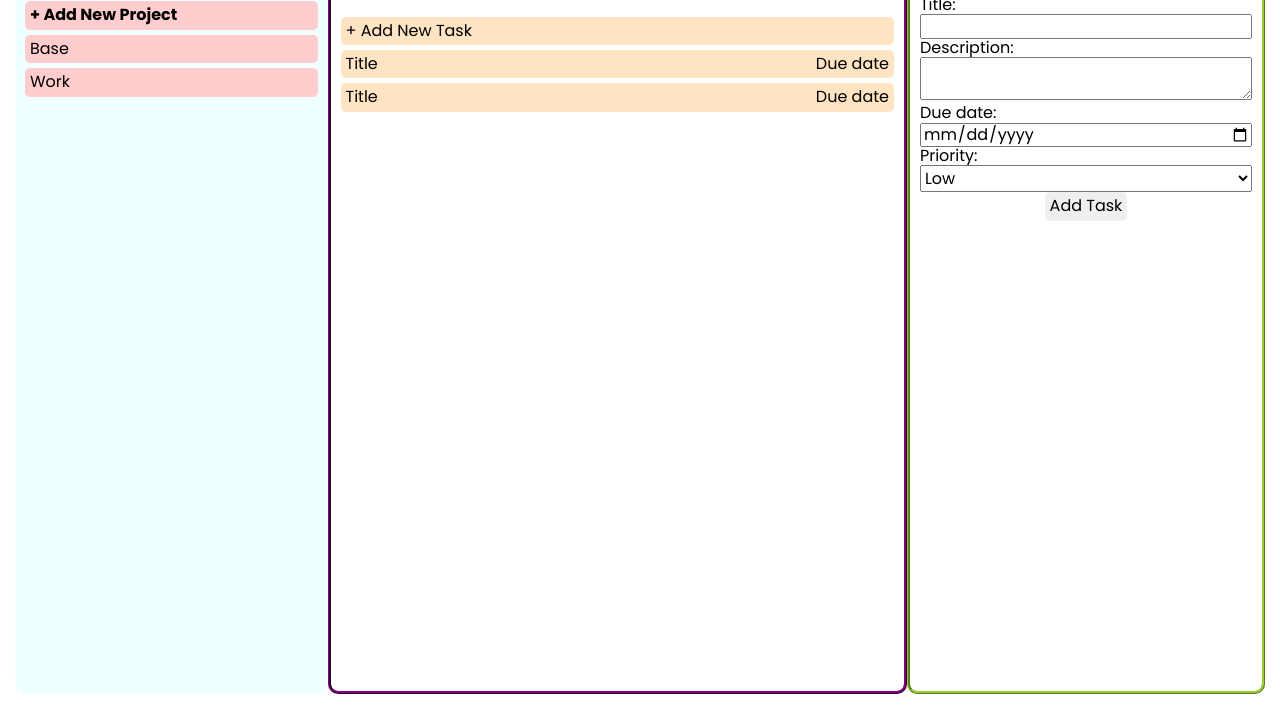
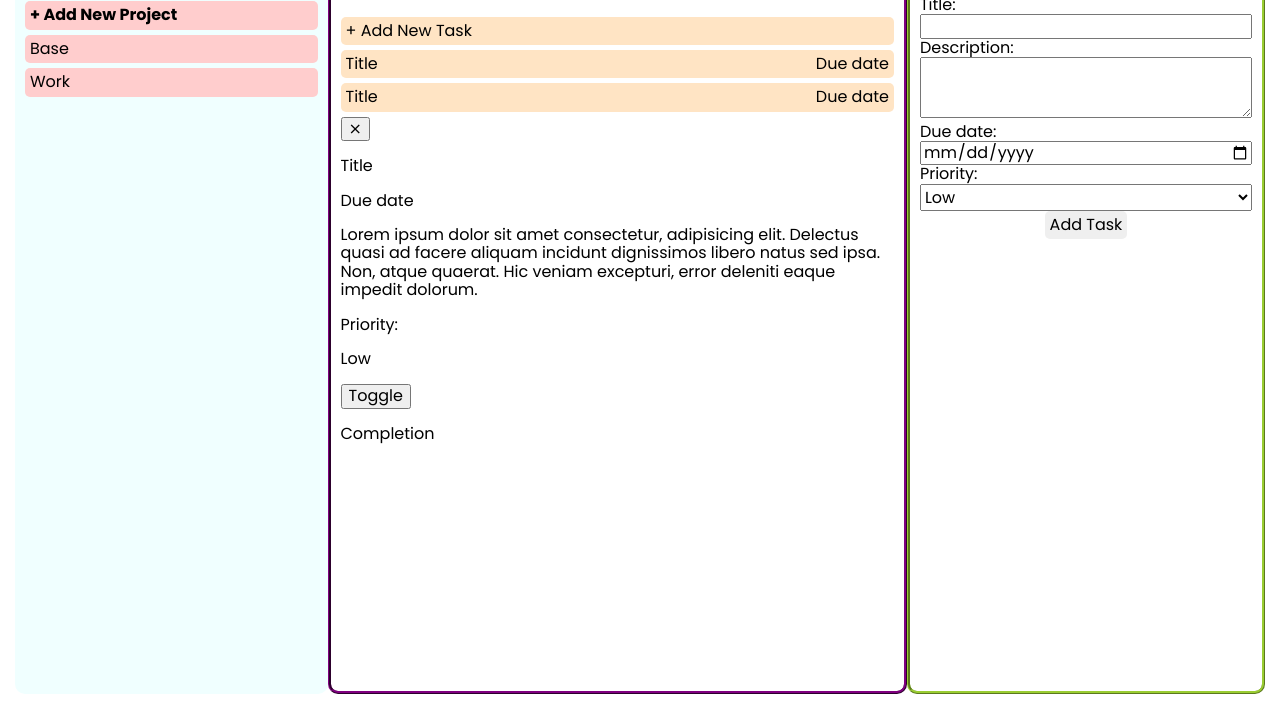
Before and after one commit to AleLoiac/todo-list, a website built with webpack: page src/template.html in a window 1280 px wide. Shown: the part 91-800 px from the top of the page. Built offline with nearby package versions, Linux system fonts and the light colour scheme.

Commit message:
Complete static project template

```diff
--- a/src/template.html
+++ b/src/template.html
@@ -27,6 +27,24 @@
                     <p>Title</p>
                     <p>Due date</p>
                 </div>
+                <div class="open-todo">
+                    <div>
+                        <button class="delete-task-btn">⨯</button>
+                    </div>
+                    <div class="open-pair">
+                        <p class="open-title">Title</p>
+                        <p>Due date</p>
+                    </div>
+                    <p class="open-description">Lorem ipsum dolor sit amet consectetur, adipisicing elit. Delectus quasi ad facere aliquam incidunt dignissimos libero natus sed ipsa. Non, atque quaerat. Hic veniam excepturi, error deleniti eaque impedit dolorum.</p>
+                    <div class="open-priority">
+                        <p>Priority:</p>
+                        <p>Low</p>
+                    </div>
+                    <div class="open-completion">
+                        <button class="toggle-btn">Toggle</button>
+                        <p>Completion</p>
+                    </div>
+                </div>
             </div>
         </div>
         <div class="new-todo-banner">
@@ -38,7 +56,7 @@
                 </div>
                 <div>
                     <label for="description">Description:</label>
-                    <textarea name="task_description" id="description"></textarea>
+                    <textarea name="task_description" id="description" rows="3"></textarea>
                 </div>
                 <div>
                     <label for="date">Due date:</label>
```
